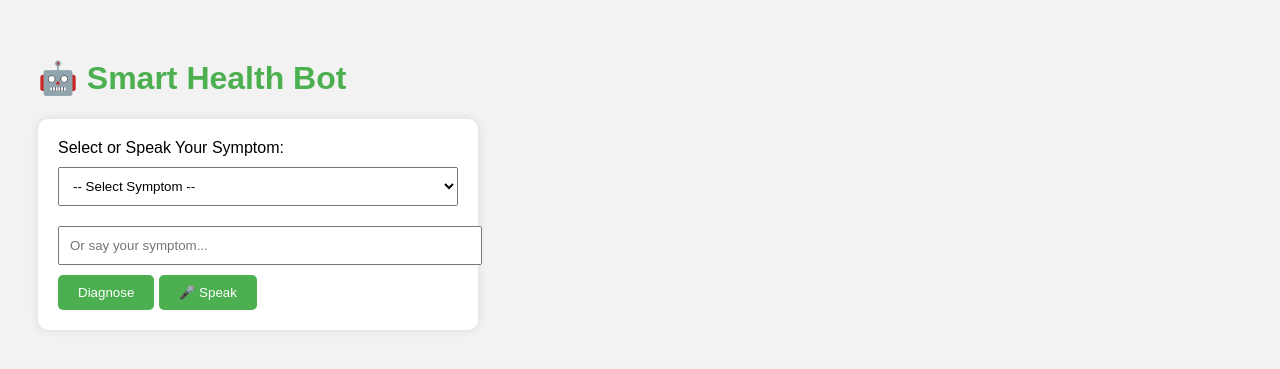
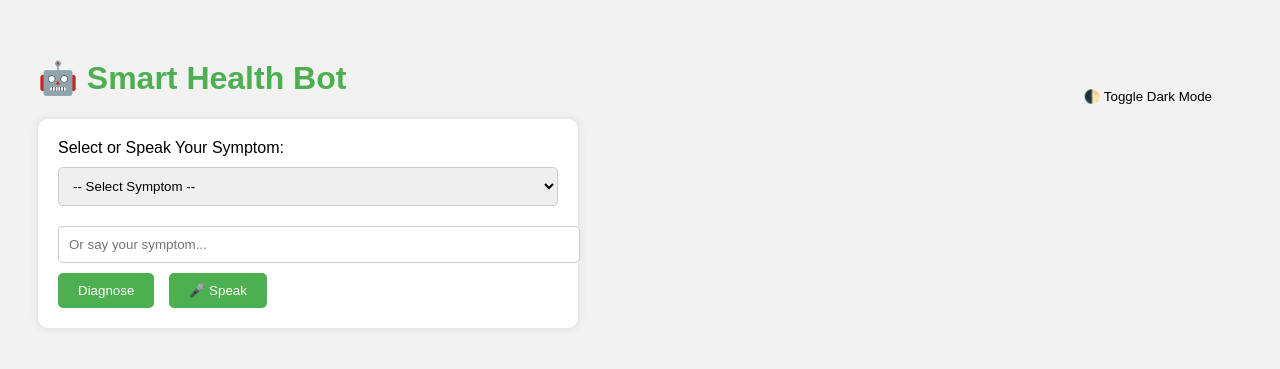
Before and after one commit to Nikhilbalanse788/smart-health-bot, a Flask app: page / in a window 1280 px wide. Shown: the top 369 px of the page. Run offline with Flask 3, Linux system fonts and the light colour scheme.

Commit message:
Update index.html

```diff
--- a/templates/index.html
+++ b/templates/index.html
@@ -2,11 +2,26 @@
 <html>
 <head>
     <title>Smart Health Bot</title>
+    <meta name="viewport" content="width=device-width, initial-scale=1">
     <style>
         body {
             font-family: Arial, sans-serif;
             padding: 30px;
-            background-color: #f2f2f2;
+            background-color: var(--bg);
+            color: var(--text);
+            transition: background 0.3s, color 0.3s;
+        }
+
+        :root {
+            --bg: #f2f2f2;
+            --text: #000;
+            --card-bg: #fff;
+        }
+
+        body.dark-mode {
+            --bg: #121212;
+            --text: #e0e0e0;
+            --card-bg: #1e1e1e;
         }
 
         h1 {
@@ -14,10 +29,11 @@
         }
 
         form {
-            background: white;
+            background: var(--card-bg);
             padding: 20px;
             border-radius: 10px;
-            width: 400px;
+            width: 100%;
+            max-width: 500px;
             box-shadow: 0 0 10px rgba(0,0,0,0.1);
         }
 
@@ -26,6 +42,8 @@
             padding: 10px;
             margin-top: 10px;
             margin-bottom: 10px;
+            border-radius: 5px;
+            border: 1px solid #ccc;
         }
 
         button {
@@ -34,11 +52,12 @@
             color: white;
             border: none;
             border-radius: 5px;
+            margin-right: 10px;
         }
 
         .result {
             margin-top: 20px;
-            background-color: #fff;
+            background-color: var(--card-bg);
             padding: 15px;
             border-radius: 8px;
         }
@@ -47,11 +66,21 @@
             font-size: 30px;
             margin-right: 10px;
         }
+
+        .dark-toggle {
+            float: right;
+            margin-top: -40px;
+            cursor: pointer;
+            background: none;
+            border: none;
+            color: var(--text);
+        }
     </style>
 </head>
 <body>
 
     <h1>🤖 Smart Health Bot</h1>
+    <button class="dark-toggle" onclick="toggleDark()">🌓 Toggle Dark Mode</button>
 
     <form method="POST">
         <label for="symptom">Select or Speak Your Symptom:</label><br>
@@ -61,6 +90,10 @@
             <option value="cough">Cough</option>
             <option value="headache">Headache</option>
             <option value="stomach pain">Stomach Pain</option>
+            <option value="sore throat">Sore Throat</option>
+            <option value="cold">Cold</option>
+            <option value="fatigue">Fatigue</option>
+            <option value="chest pain">Chest Pain</option>
         </select>
 
         <input type="text" id="voiceInput" name="symptom" placeholder="Or say your symptom..." />
@@ -70,11 +103,12 @@
     </form>
 
     {% if diagnosis.condition %}
-    <div class="result">
+    <div class="result" id="report">
         <h2 class="icon">🩺 Condition: {{ diagnosis.condition }}</h2>
         <p><strong>🧪 Causes:</strong> {{ diagnosis.causes }}</p>
         <p><strong>💊 Treatment:</strong> {{ diagnosis.treatment }}</p>
         <p><strong>👨‍⚕️ Advice:</strong> {{ diagnosis.advice }}</p>
+        <button onclick="downloadPDF()">📄 Download PDF</button>
     </div>
     {% endif %}
 
@@ -83,11 +117,23 @@
             const recognition = new (window.SpeechRecognition || window.webkitSpeechRecognition)();
             recognition.lang = 'en-US';
             recognition.start();
-
             recognition.onresult = function(event) {
                 document.getElementById('voiceInput').value = event.results[0][0].transcript;
             };
         }
+
+        function toggleDark() {
+            document.body.classList.toggle('dark-mode');
+        }
+
+        function downloadPDF() {
+            const content = document.getElementById("report").innerText;
+            const blob = new Blob([content], { type: "application/pdf" });
+            const link = document.createElement("a");
+            link.href = URL.createObjectURL(blob);
+            link.download = "diagnosis_report.txt"; // PDF library required for real PDF
+            link.click();
+        }
     </script>
 </body>
 </html>
```
